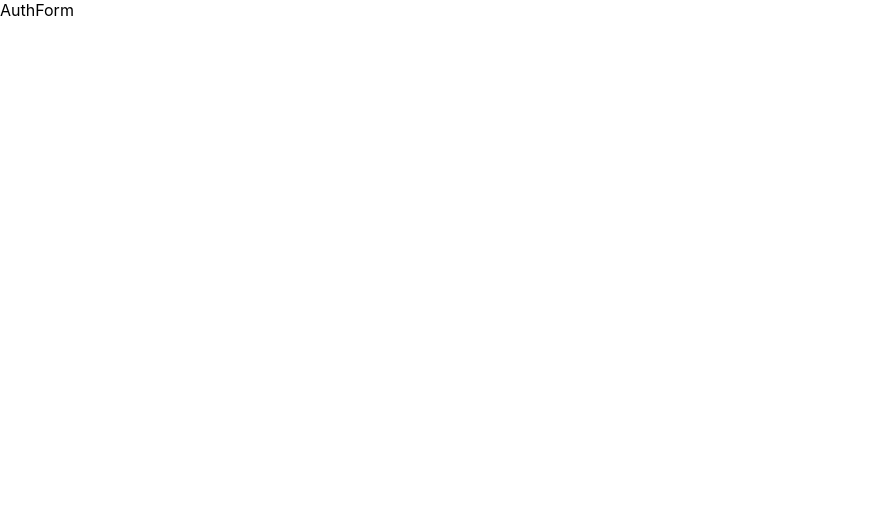
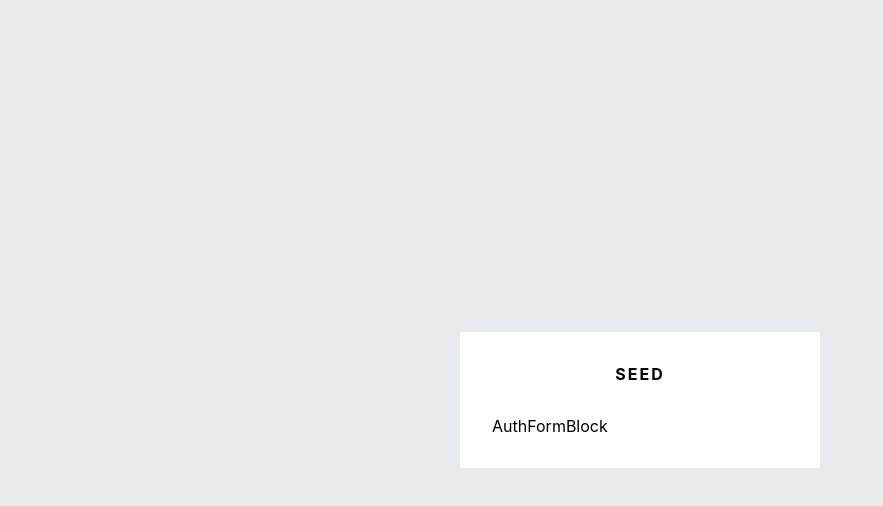
Before and after one commit to singularity-code/seed-front, a React (Create React App) app: page /login in a window 1280 px wide. Shown: the top 506 px of the page, without its empty margins (0-883 px from the left). Built offline with nearby package versions, Linux system fonts and the light colour scheme.

Commit message:
Auth Template

```diff
--- a/src/components/auth/AuthForm.js
+++ b/src/components/auth/AuthForm.js
@@ -2,7 +2,7 @@ import styled from 'styled-components';
 
 const AuthFormBlock = styled.div``;
 const AuthForm = () => {
-	return <AuthFormBlock>AuthForm</AuthFormBlock>;
+	return <AuthFormBlock>AuthFormBlock</AuthFormBlock>;
 };
 
 export default AuthForm;
--- a/src/components/auth/AuthTemplate.js
+++ b/src/components/auth/AuthTemplate.js
@@ -1,9 +1,46 @@
 import styled from 'styled-components';
+import palette from '../../lib/styles/palette';
+import { Link } from 'react-router-dom';
 
-const authTemplateblock = styled.div``;
+const AuthTemplateblock = styled.div`
+	position: absolute;
+	left: 0;
+	top: 0;
+	bottom: 0;
+	right: 0;
+	background: ${palette.gray[2]};
+	display: flex;
+	flex-direction: column;
+	justify-content: center;
+	align-items: center;
+`;
+
+const WhiteBox = styled.div`
+	.logo-area {
+		display: block;
+		padding-bottom: 2rem;
+		text-align: center;
+		font-weight: bold;
+		letter-spacing: 2px;
+	}
+	box-shadow: 0 0 8px rgba(0, 0, 0, 0.025);
+	padding: 2rem;
+	width: 360px;
+	background: white;
+	border-radius: 2px;
+`;
 
 const AuthTemplate = ({ children }) => {
-	return <authTemplateblock>{children}</authTemplateblock>;
+	return (
+		<AuthTemplateblock>
+			<WhiteBox>
+				<div className="logo-area">
+					<Link to="/">SEED</Link>
+				</div>
+				{children}
+			</WhiteBox>
+		</AuthTemplateblock>
+	);
 };
 
 export default AuthTemplate;
```
